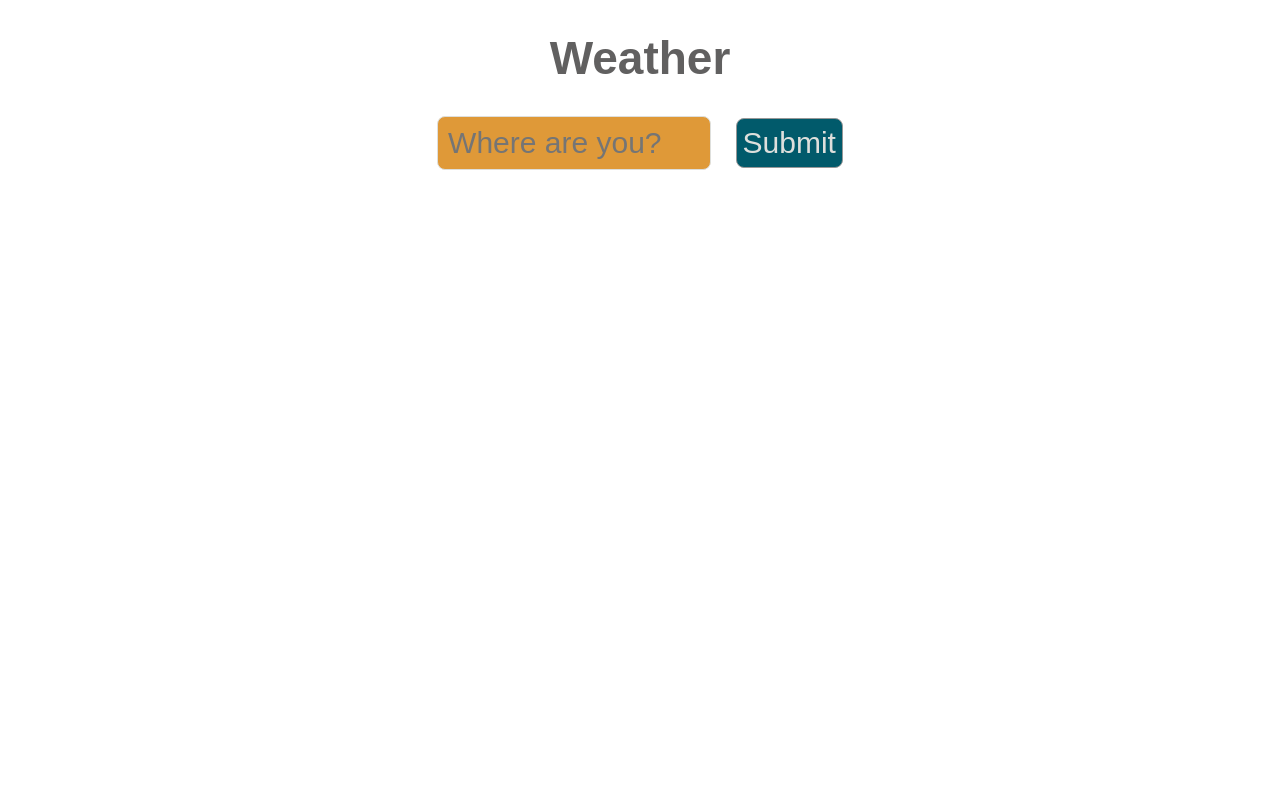
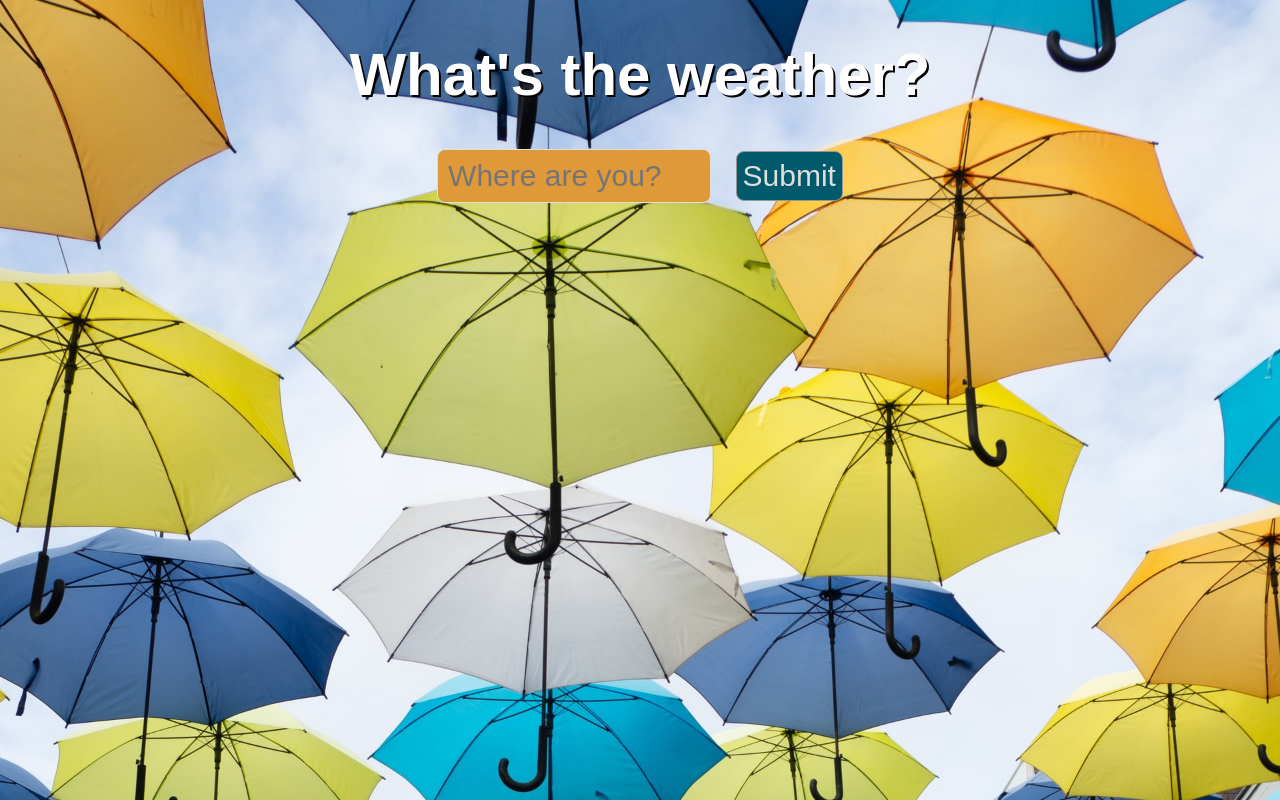
Before and after one commit to ehwus/weather, a website built with webpack: page index.html in a window 1280 px wide. Built offline with nearby package versions, Linux system fonts and the light colour scheme; a web font is replaced by a local one.

Commit message:
changed UI around

```diff
--- a/index.html
+++ b/index.html
@@ -9,7 +9,7 @@
   </head>
   <body>
     <div id="container">
-      <h1 class="heading">Weather</h1>
+      <h1 class="heading">What's the weather?</h1>
       <span class="userInput">
         <input type="text" placeholder="Where are you?" id="locationInput" />
         <button id="locationSubmit">Submit</button>
--- a/src/style.css
+++ b/src/style.css
@@ -13,12 +13,17 @@ body,
 
 body {
   background-color: white;
+  background-image: url('background.jpg');
+  background-size: auto;
+  background-attachment: fixed;
+  background-size: cover;
   font-family: 'News Cycle', sans-serif;
 }
 
 .heading {
-  font-size: 46px;
-  color: rgb(97, 96, 96);
+  font-size: 60px;
+  color: white;
+  text-shadow: 2px 2px black;
 }
 
 input {
--- a/webpack.config.js
+++ b/webpack.config.js
@@ -15,6 +15,10 @@ module.exports = {
         test: /\.css$/i,
         use: ['style-loader', 'css-loader'],
       },
+      {
+        test: /\.(png|svg|jpg|jpeg|gif|webp)$/i,
+        type: 'asset/resource',
+      },
     ],
   },
   resolve: {
```
Also changed, not shown: src/background.jpg (added).
